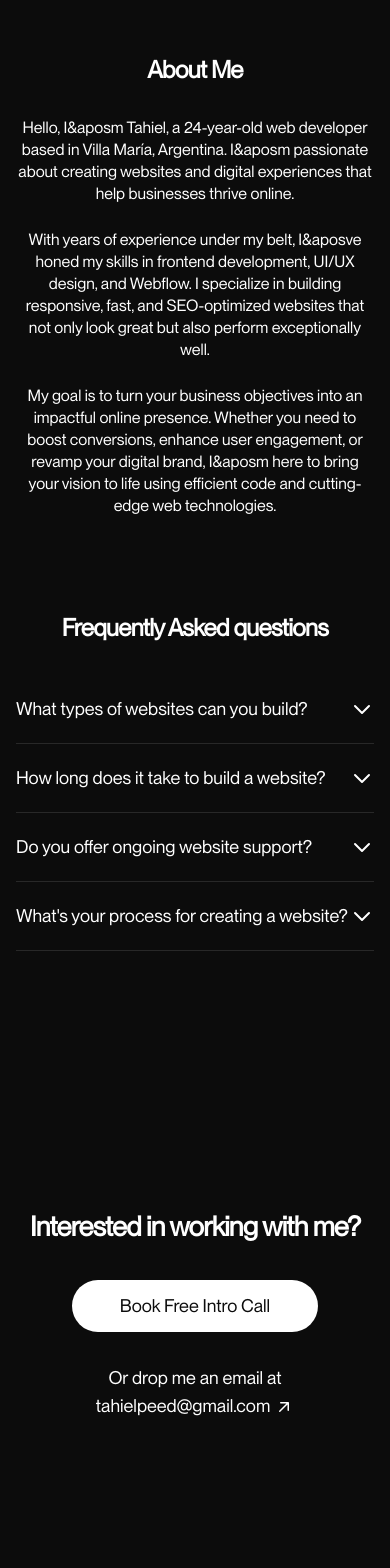
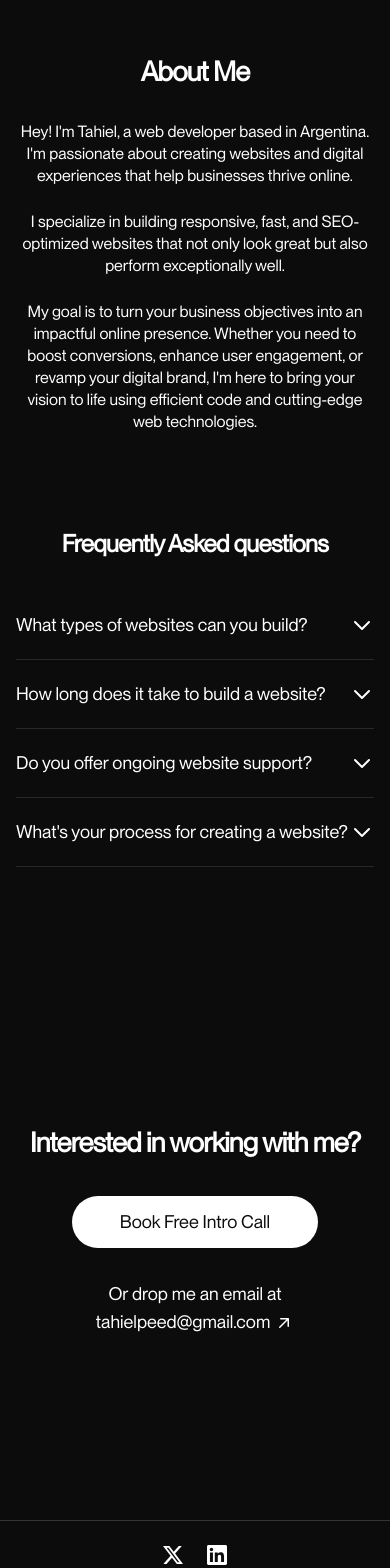
Before and after one commit to tahielpedevilla/tahielpedevilla.com, a Next.js app: page / in a window 390 px wide. Shown: the part 2360-3928 px from the top of the page. Built offline with nearby package versions, Linux system fonts and the light colour scheme.

Commit message:
update hero title

```diff
--- a/app/components/footer.jsx
+++ b/app/components/footer.jsx
@@ -1,17 +1,3 @@
-import { Suspense } from "react"
-
-const socialLinks = {
-	"https://www.linkedin.com/in/tahiel-pedevilla/": {
-		name: "LinkedIn",
-	},
-	"https://github.com/tahielpedevilla": {
-		name: "GitHub",
-	},
-	"https://twitter.com/tahielpedevilla": {
-		name: "X",
-	},
-}
-
 export default function Footer() {
 	const year = new Date().getFullYear()
 
@@ -21,7 +7,7 @@ export default function Footer() {
 				<div class="flex justify-center space-x-6 md:order-2">
 					<a
 						href="https://twitter.com/tahielpedevilla"
-						class="hover:text-[#d3d3d3]/80 text-[#d3d3d3]"
+						className="hover:opacity-80"
 					>
 						<span class="sr-only">X</span>
 						<svg
@@ -35,7 +21,7 @@ export default function Footer() {
 					</a>
 					<a
 						href="https://www.linkedin.com/in/tahiel-pedevilla"
-						class="hover:text-[#d3d3d3]/80 text-[#d3d3d3]"
+						className="hover:opacity-80"
 					>
 						<span class="sr-only">Linkedin</span>
 						<svg
--- a/app/page.jsx
+++ b/app/page.jsx
@@ -53,10 +53,10 @@ export default function Page() {
 		<main>
 			<section
 				id="home"
-				className="flex flex-col justify-center items-center py-[20svh] md:py-[25svh] relative"
+				className="flex flex-col justify-center items-center py-[20svh] md:py-[20svh] relative"
 			>
 				<div className="flex flex-col justify-center items-center mx-auto container px-6 z-10">
-					<h1 className="font-bold text-3xl sm:text-4xl md:text-5xl lg:text-6xl xl:text-7xl tracking-tight xl:leading-tight text-center">
+					<h1 className="font-bold text-3xl sm:text-4xl xl:text-6xl tracking-tight xl:leading-tight text-center">
 						Developing Websites for Growing Businesses
 					</h1>
 					<h2 className="font-medium max-w-lg text-base sm:text-lg md:text-xl lg:text-2xl mt-4 tracking-tight leading-tight text-center text-[#d0d0d0]">
@@ -85,26 +85,25 @@ export default function Page() {
 				id="about"
 				className="grid grid-cols-1 text-center md:text-left md:grid-cols-2 mx-auto container px-4 py-12 md:py-20 lg:py-24 scroll-mt-20"
 			>
-				<h2 className="font-semibold text-2xl sm:text-3xl lg:text-6xl tracking-tight leading-tight mb-8 sm:mb-12">
+				<h2 className="font-semibold text-2xl text-[7vw] lg:text-5xl tracking-tight leading-tight mb-8 sm:mb-12">
 					About Me
 				</h2>
 				<div className="flex flex-col gap-6 sm:gap-8 text-base sm:text-lg lg:text-xl leading-snug">
 					<p className="max-w-prose">
-						Hello, I&aposm Tahiel, a {myAge}-year-old web developer based in
-						Villa María, Argentina. I&aposm passionate about creating websites
-						and digital experiences that help businesses thrive online.
+						Hey! I&apos;m Tahiel, a web developer based in Argentina. I&apos;m
+						passionate about creating websites and digital experiences that help
+						businesses thrive online.
 					</p>
 					<p className="max-w-prose">
-						With years of experience under my belt, I&aposve honed my skills in
-						frontend development, UI/UX design, and Webflow. I specialize in
-						building responsive, fast, and SEO-optimized websites that not only
-						look great but also perform exceptionally well.
+						I specialize in building responsive, fast, and SEO-optimized
+						websites that not only look great but also perform exceptionally
+						well.
 					</p>
 					<p className="max-w-prose">
 						My goal is to turn your business objectives into an impactful online
 						presence. Whether you need to boost conversions, enhance user
-						engagement, or revamp your digital brand, I&aposm here to bring your
-						vision to life using efficient code and cutting-edge web
+						engagement, or revamp your digital brand, I&apos;m here to bring
+						your vision to life using efficient code and cutting-edge web
 						technologies.
 					</p>
 				</div>
@@ -115,7 +114,7 @@ export default function Page() {
 				className="flex flex-col mx-auto container px-6 py-6 scroll-mt-20"
 			>
 				<div className="flex flex-col text-center mt-6 items-center py-40 text-lg">
-					<h2 className="text-[7vw] lg:text-6xl font-bold tracking-tight leading-normal">
+					<h2 className="text-[7vw] lg:text-5xl font-bold tracking-tight leading-normal">
 						Interested in working with me?
 					</h2>
 					<a
```
